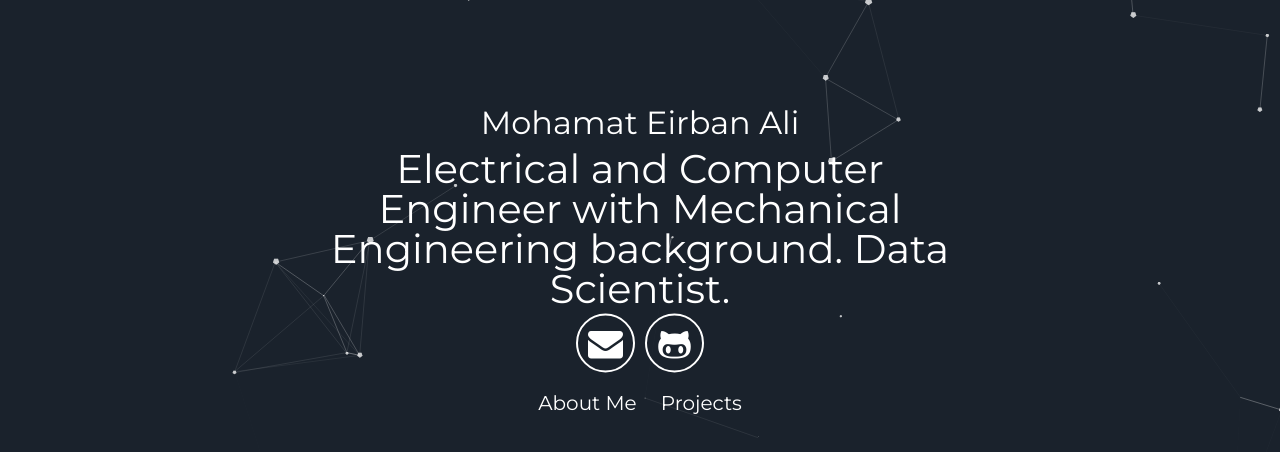
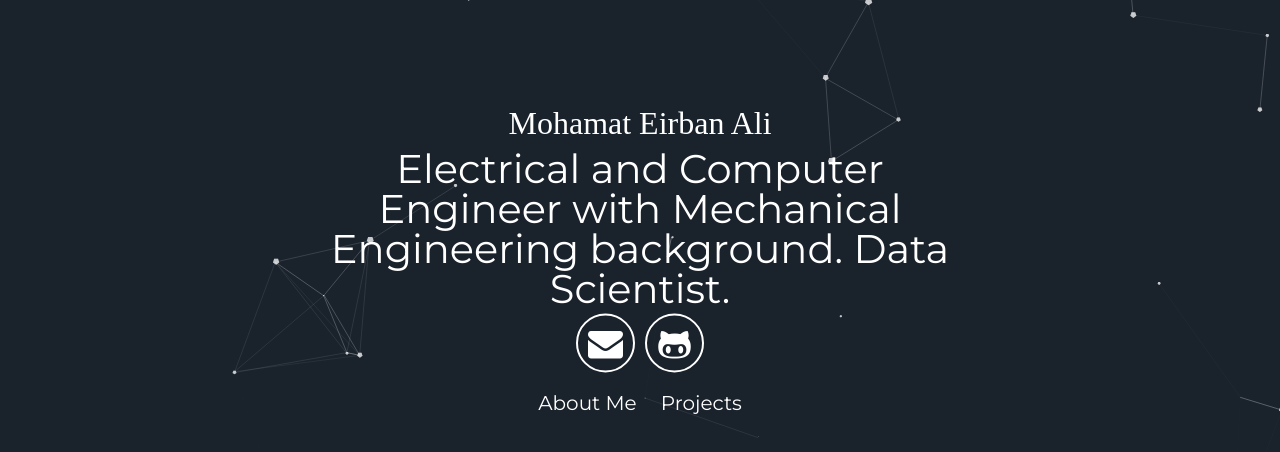
Before and after one commit to danielm201s/danielm201s.github.io, a Jekyll site: the page built from index.html, in a window 1280 px wide. Shown: the part 183-635 px from the top of the page. Built offline with Jekyll 4.4.1, drawn with Linux system fonts in a browser that asks for light colours.

Commit message:
Update header.html

```diff
--- a/_includes/header.html
+++ b/_includes/header.html
@@ -1,7 +1,7 @@
 <div id="particles-js">
   <div class="header">
 
-        <span style="font-size:2.5vw;" class="site-title">{{site.username}}</span>
+        <span style="font-family: ltc-bodoni-175, serif; font-style: normal; font-weight: 400; font-size:2.5vw;" class="site-title">{{site.username}}</span>
         <span class="site-description">{{site.user_title}}</span>
 
       <div class="header-icons">
```
